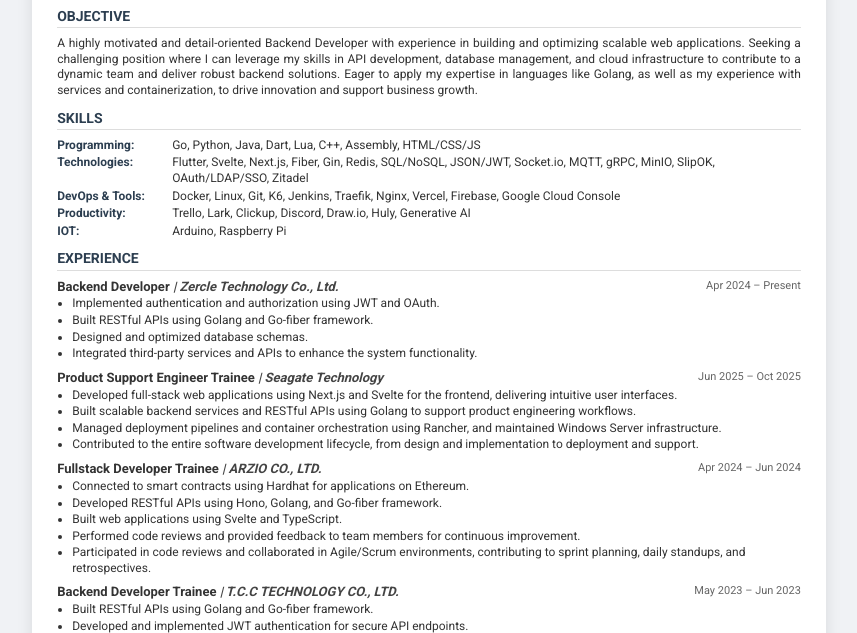
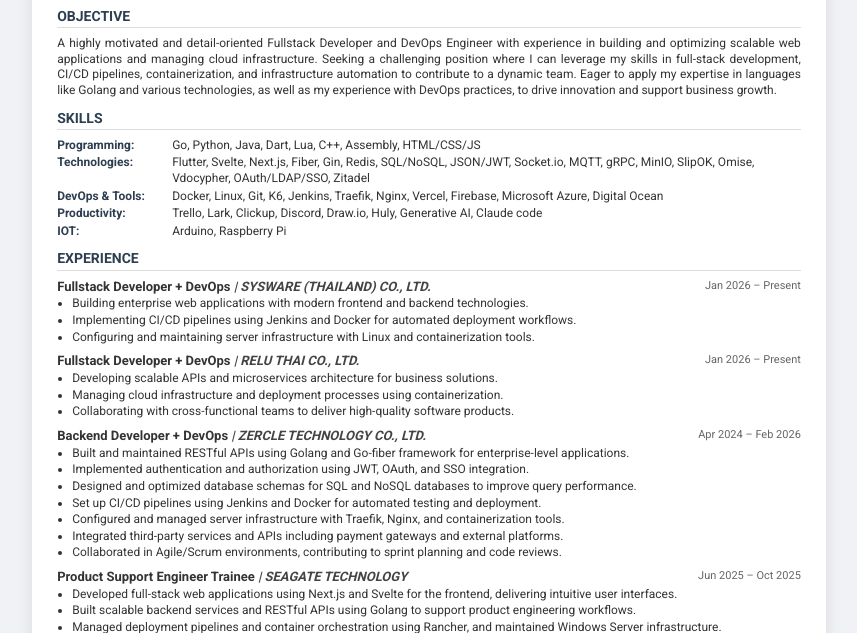
Before and after one commit to ChangerzaryX1602/Generative-Portfolio, a website: page index.html in a window 1280 px wide. Shown: the part 167-800 px from the top of the page, without its empty margins (211-1068 px from the left). Drawn offline with Linux system fonts and the light colour scheme.

```diff
--- a/index.html
+++ b/index.html
@@ -180,7 +180,7 @@
         <section>
             <h2>Objective</h2>
             <p>
-                A highly motivated and detail-oriented Backend Developer with experience in building and optimizing scalable web applications. Seeking a challenging position where I can leverage my skills in API development, database management, and cloud infrastructure to contribute to a dynamic team and deliver robust backend solutions. Eager to apply my expertise in languages like Golang, as well as my experience with services and containerization, to drive innovation and support business growth.
+                A highly motivated and detail-oriented Fullstack Developer and DevOps Engineer with experience in building and optimizing scalable web applications and managing cloud infrastructure. Seeking a challenging position where I can leverage my skills in full-stack development, CI/CD pipelines, containerization, and infrastructure automation to contribute to a dynamic team. Eager to apply my expertise in languages like Golang and various technologies, as well as my experience with DevOps practices, to drive innovation and support business growth.
             </p>
         </section>
 
@@ -192,15 +192,15 @@
             </div>
             <div class="skills-grid">
                 <div class="skill-label">Technologies:</div>
-                <div>Flutter, Svelte, Next.js, Fiber, Gin, Redis, SQL/NoSQL, JSON/JWT, Socket.io, MQTT, gRPC, MinIO, SlipOK, OAuth/LDAP/SSO, Zitadel</div>
+                <div>Flutter, Svelte, Next.js, Fiber, Gin, Redis, SQL/NoSQL, JSON/JWT, Socket.io, MQTT, gRPC, MinIO, SlipOK, Omise, Vdocypher, OAuth/LDAP/SSO, Zitadel</div>
             </div>
             <div class="skills-grid">
                 <div class="skill-label">DevOps & Tools:</div>
-                <div>Docker, Linux, Git, K6, Jenkins, Traefik, Nginx, Vercel, Firebase, Google Cloud Console</div>
+                <div>Docker, Linux, Git, K6, Jenkins, Traefik, Nginx, Vercel, Firebase, Microsoft Azure, Digital Ocean</div>
             </div>
             <div class="skills-grid">
                 <div class="skill-label">Productivity:</div>
-                <div>Trello, Lark, Clickup, Discord, Draw.io, Huly, Generative AI</div>
+                <div>Trello, Lark, Clickup, Discord, Draw.io, Huly, Generative AI, Claude code</div>
             </div>
             <div class="skills-grid">
                 <div class="skill-label">IOT:</div>
@@ -213,19 +213,46 @@
 
             <div class="job-item">
                 <div class="job-header">
-                    <span class="job-title">Backend Developer <span class="company-name">| Zercle Technology Co., Ltd.</span></span>
-                    <span class="job-date">Apr 2024 – Present</span>
+                    <span class="job-title">Fullstack Developer + DevOps <span class="company-name">| SYSWARE (THAILAND) CO., LTD.</span></span>
+                    <span class="job-date">Jan 2026 – Present</span>
                 </div>
                 <ul>
-                    <li>Implemented authentication and authorization using JWT and OAuth.</li>
-                    <li>Built RESTful APIs using Golang and Go-fiber framework.</li>
-                    <li>Designed and optimized database schemas.</li>
-                    <li>Integrated third-party services and APIs to enhance the system functionality.</li>
+                    <li>Building enterprise web applications with modern frontend and backend technologies.</li>
+                    <li>Implementing CI/CD pipelines using Jenkins and Docker for automated deployment workflows.</li>
+                    <li>Configuring and maintaining server infrastructure with Linux and containerization tools.</li>
+                </ul>
+            </div>
+
+            <div class="job-item">
+                <div class="job-header">
+                    <span class="job-title">Fullstack Developer + DevOps <span class="company-name">| RELU THAI CO., LTD.</span></span>
+                    <span class="job-date">Jan 2026 – Present</span>
+                </div>
+                <ul>
+                    <li>Developing scalable APIs and microservices architecture for business solutions.</li>
+                    <li>Managing cloud infrastructure and deployment processes using containerization.</li>
+                    <li>Collaborating with cross-functional teams to deliver high-quality software products.</li>
+                </ul>
+            </div>
+
+            <div class="job-item">
+                <div class="job-header">
+                    <span class="job-title">Backend Developer + DevOps <span class="company-name">| ZERCLE TECHNOLOGY CO., LTD.</span></span>
+                    <span class="job-date">Apr 2024 – Feb 2026</span>
+                </div>
+                <ul>
+                    <li>Built and maintained RESTful APIs using Golang and Go-fiber framework for enterprise-level applications.</li>
+                    <li>Implemented authentication and authorization using JWT, OAuth, and SSO integration.</li>
+                    <li>Designed and optimized database schemas for SQL and NoSQL databases to improve query performance.</li>
+                    <li>Set up CI/CD pipelines using Jenkins and Docker for automated testing and deployment.</li>
+                    <li>Configured and managed server infrastructure with Traefik, Nginx, and containerization tools.</li>
+                    <li>Integrated third-party services and APIs including payment gateways and external platforms.</li>
+                    <li>Collaborated in Agile/Scrum environments, contributing to sprint planning and code reviews.</li>
                 </ul>
             </div>
             <div class="job-item">
                 <div class="job-header">
-                    <span class="job-title">Product Support Engineer Trainee <span class="company-name">| Seagate Technology</span></span>
+                    <span class="job-title">Product Support Engineer Trainee <span class="company-name">| SEAGATE TECHNOLOGY</span></span>
                     <span class="job-date">Jun 2025 – Oct 2025</span>
                 </div>
                 <ul>
```
Also changed, not shown: resume.jpg, 4 other files.
